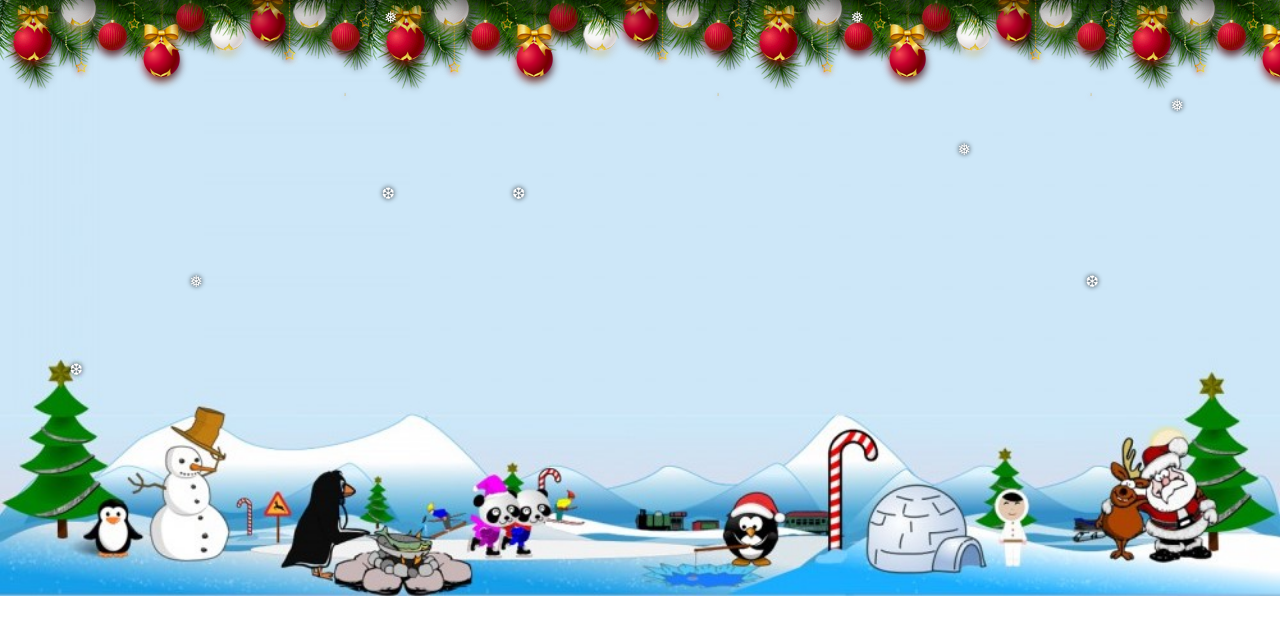
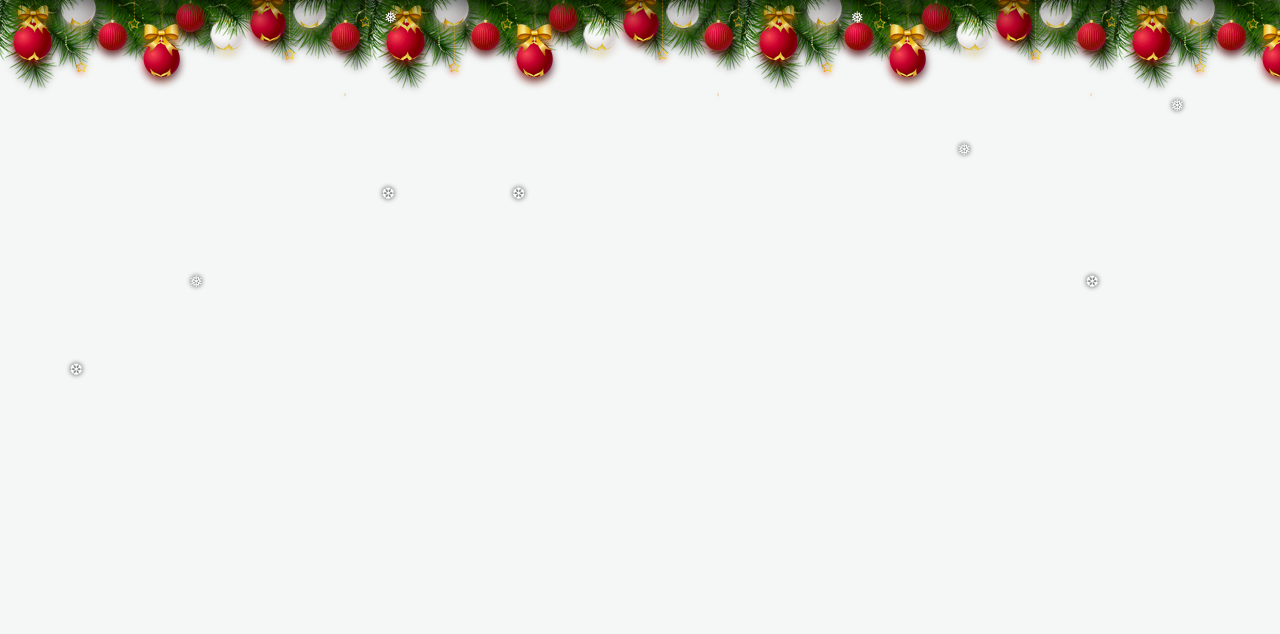
Before and after one commit to mimi30422/mimi30422.github.io, a plain HTML site: page noel/index.html in a window 1280 px wide. Drawn offline with nearby package versions, Linux system fonts and the light colour scheme.

Commit message:
remove image

```diff
--- a/noel/index.html
+++ b/noel/index.html
@@ -6,14 +6,14 @@
 	<script src="https://cdnjs.cloudflare.com/ajax/libs/jquery/3.1.1/jquery.min.js"></script>
 	<script src="js/js.js"></script>
 	<style>
-		body{
+		/* body{
 			background-image: url(images/Artic-North-Pole-Scene-for-Holidays-Backgrounds-1000x750.jpg);
 			background-repeat: no-repeat;
     		background-size: cover;
-		}
+		} */
 	</style>
 </head>
-<body>
+<body style="background-color: #f5f7f7;">
 <div class="b-page_newyear">
 <div class="b-page__content">
 <i class="b-head-decor">
```
